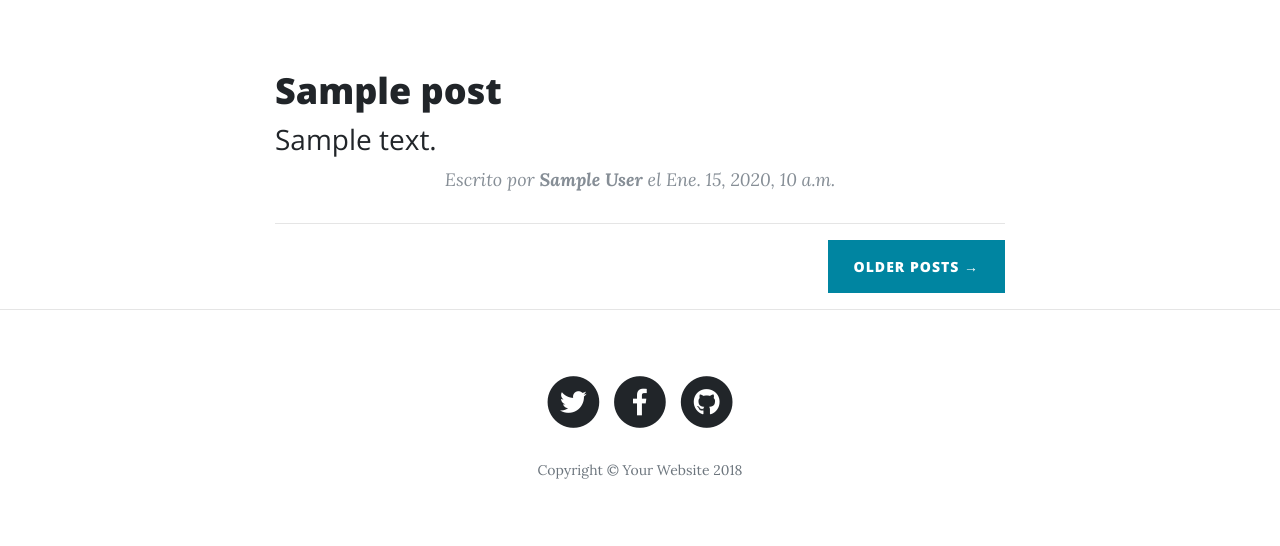
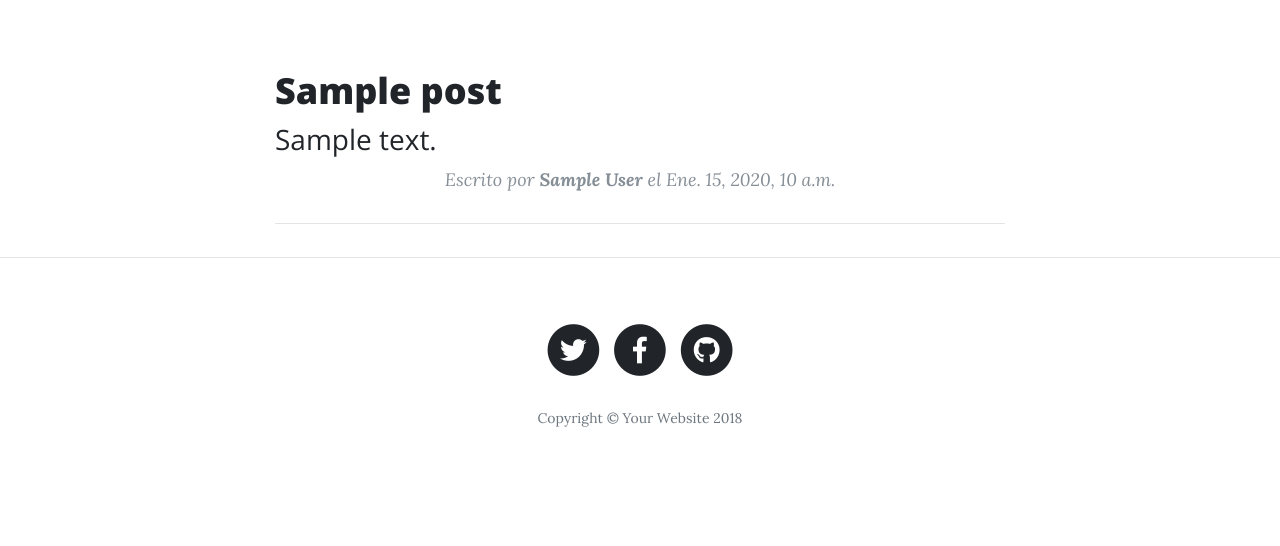
Before and after one commit to ABulnes/django_blog, a Django app: template blog/templates/index.html in a window 1280 px wide. Shown: the part 457-1003 px from the top of the page. After the commit the page ends 884 px from the top, so only its background shows below. Run offline with Django 3.2, Linux system fonts and the light colour scheme; the template is opened without the code that fills it: most values are stand-ins (such as "Sample title", 1, 10 or a date in 2020); parts of the project's set-up code (start-up, migrations or seed data) failed here and were passed over; some libraries are stand-ins or nearby versions.

Commit message:
Agregado soporte a paginacion

```diff
--- a/blog/templates/index.html
+++ b/blog/templates/index.html
@@ -120,16 +120,34 @@
         <h1>No existen post registrados</h1>
 
         {% endif %}
-        <!-- Pager -->
-        <div class="clearfix">
-          <a class="btn btn-primary float-right" href="#">Older Posts &rarr;</a>
-        </div>
+
+
         {%endblock content%}
       </div>
     </div>
   </div>
 
+    <div class="row">
+        <div class="col-md-12 col-lg-12 col-sm-12 col-xs-12">
+          <div class="col-md-6 col-sm-6 col-lg-6 col-xs-6 float-left">
+              {% if posts.has_previous %}
+                <div class="clearfix">
+                    <a href="?page={{posts.previous_page_number}}{% if request.GET.search %}&q={{request.GET.search}}{%endif%}" class="btn btn-primary float-left">Anterior</a>
+                </div>
+              {% endif %}
+          </div>
+          <div class="col-md-6 col-sm-6 col-lg-6 col-xs-6 float-left">
+              {% if posts.has_next %}
+                <div class="clearfix">
+                    <a href="?page={{posts.next_page_number}}{% if request.GET.search %}&q={{request.GET.search}}{%endif%}" class="btn btn-primary float-right">Siguiente</a>
+                </div>
+              {% endif %}
+          </div>
+        </div>
+    </div>
+
   <hr>
+
 
   <!-- Footer -->
   <footer>
```
Also changed, not shown: blog/apps/blog/views.py (+21 -0 lines).
